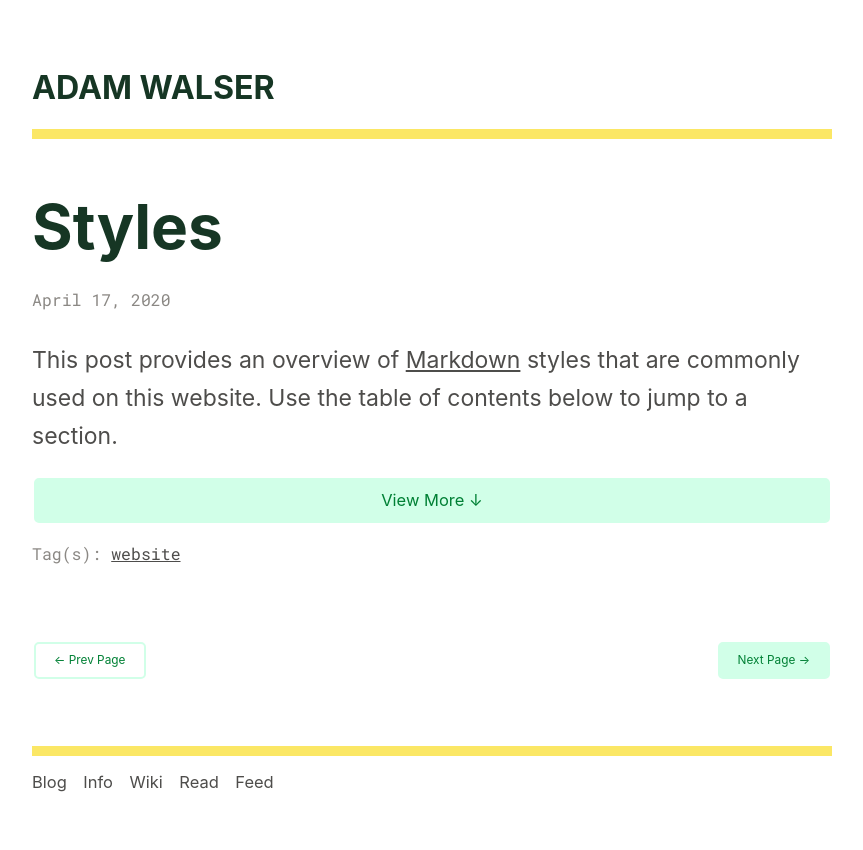
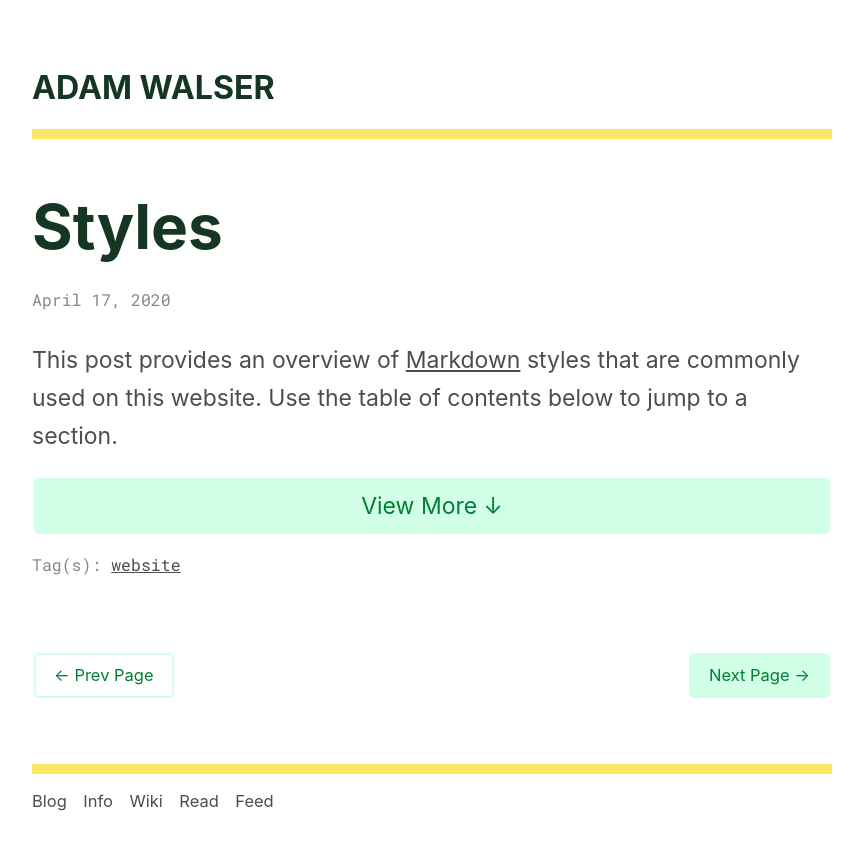
Before and after one commit to ajpwalser/ajpwalser.github.io, a Jekyll site: the page built from index.html, in a window 1280 px wide. Shown: the top 850 px of the page, without its empty margins (208-1071 px from the left). Built offline with Jekyll 4.4.1, drawn with Linux system fonts in a browser that asks for light colours; some web fonts are replaced; the list of posts is cut into pages by our own code.

Commit message:
Update style.css

```diff
--- a/css/style.css
+++ b/css/style.css
@@ -278,7 +278,6 @@ figcaption {
 
 	padding: 7px 18px;
 	margin: 2px;
-	font-size: 0.718em !important;
 	color: rgb(0, 128, 53);
 	background-color: rgb(209, 255, 232);
 	border: 2px solid rgb(209, 255, 232);
@@ -295,7 +294,6 @@ figcaption {
 
 	padding: 7px 18px;
 	margin: 2px;
-	font-size: 0.718em !important;
 	color: rgb(0, 128, 53);
 	background-color: rgb(255, 255, 255);
 	border: 2px solid rgb(209, 255, 232);
```
